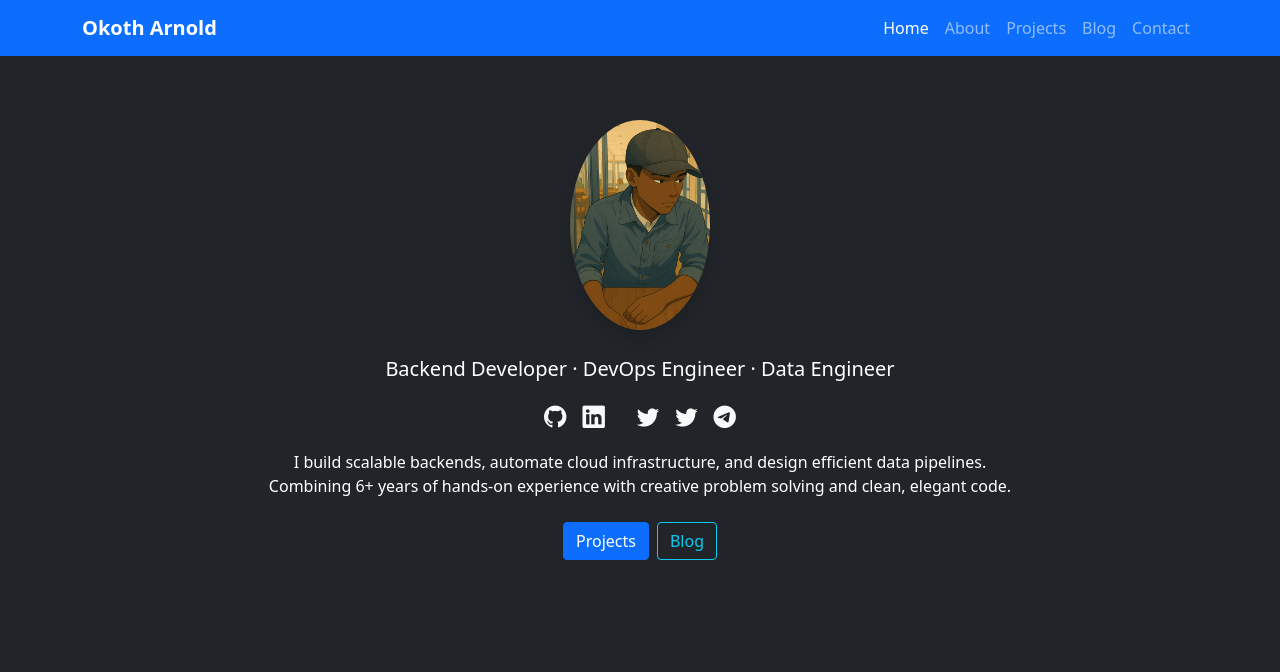
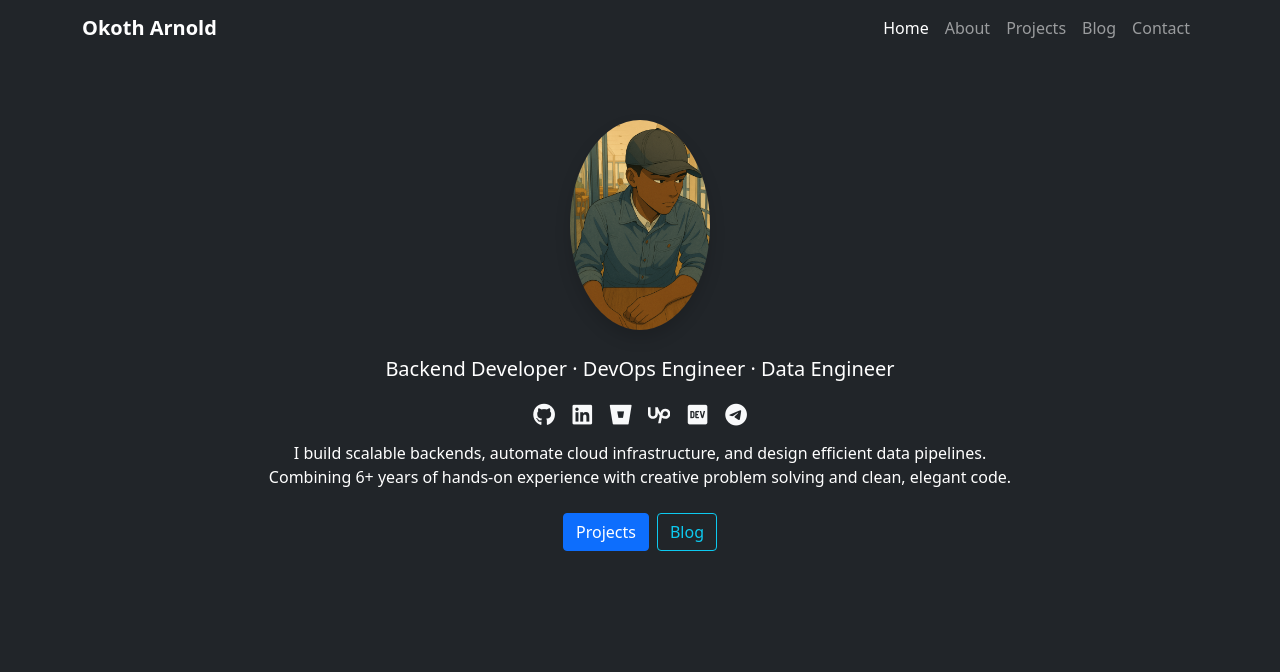
Before and after one commit to 4rn0h/profile, a Flask app: page / in a window 1280 px wide. Shown: the top 672 px of the page. Run offline with Flask 3, Linux system fonts and the light colour scheme; data comes from the database, SQL or seed files in the repository.

Commit message:
Navbar and social links updates

```diff
--- a/static/css/style.css
+++ b/static/css/style.css
@@ -65,3 +65,8 @@
         font-size: 2.5rem;
     }
 }
+
+.navbar-custom-gray {
+    background-color: #6c757d; /* Bootstrap's secondary color */
+    /* or use any hex color you prefer */
+}
--- a/templates/base.html
+++ b/templates/base.html
@@ -21,7 +21,11 @@
     <link href="https://cdn.jsdelivr.net/npm/bootstrap@5.1.3/dist/css/bootstrap.min.css" rel="stylesheet">
 
     <!-- Bootstrap Icons -->
+
     <link href="https://cdn.jsdelivr.net/npm/bootstrap-icons@1.10.5/font/bootstrap-icons.css" rel="stylesheet">
+
+    <!-- Font Awesome CDN -->
+    <link rel="stylesheet" href="https://cdnjs.cloudflare.com/ajax/libs/font-awesome/6.4.0/css/all.min.css">
 
     <!-- Custom CSS -->
     <link href="{{ url_for('static', filename='css/styles.css') }}" rel="stylesheet">
--- a/templates/includes/_navbar.html
+++ b/templates/includes/_navbar.html
@@ -1,4 +1,4 @@
-<nav class="navbar navbar-expand-lg navbar-dark bg-primary fixed-top" role="navigation">
+<nav class="navbar navbar-expand-lg navbar-dark navbar-custom-gray fixed-top" role="navigation">
     <div class="container">
         <a class="navbar-brand fw-bold" href="{{ url_for('index') }}">Okoth Arnold</a>
         <button class="navbar-toggler" type="button" data-bs-toggle="collapse" data-bs-target="#navbarNav" aria-controls="navbarNav" aria-expanded="false" aria-label="Toggle navigation">
--- a/templates/index.html
+++ b/templates/index.html
@@ -13,13 +13,12 @@
             <p class="lead">Backend Developer · DevOps Engineer · Data Engineer</p>
             <!-- Social Links -->
             <div class="d-flex justify-content-center gap-3 mb-3">
-                <a href="https://github.com/4rn0h" class="text-light" title="GitHub"><i class="bi bi-github"></i></a>
-                <a href="https://linkedin.com/in/okoth-a-a403878b" class="text-light" title="LinkedIn"><i class="bi bi-linkedin"></i></a>
-                <a href="https://bitbucket.org/okothouko" class="text-light" title="bitbucket"><i class="bi bi-bitbucket"></i></a>
-                <a href="https://twitter.com/4rn0h" class="text-light" title="Twitter"><i class="bi bi-twitter"></i></a>
-                <a href="https://twitter.com/4rn0h" class="text-light" title="Twitter"><i class="bi bi-twitter"></i></a>
-                <a href="https://t.me/okothouko" class="text-light" title="Telegram"><i class="bi bi-telegram"></i></a>
-                <!--<a href="mailto:o.arnoh@gmail.com" class="text-light" title="Email"><i class="bi bi-envelope"></i></a>-->
+            <a href="https://github.com/4rn0h" class="text-light" title="GitHub"><i class="fab fa-github social-icon"></i></a>
+            <a href="https://linkedin.com/in/okoth-a-a403878b" class="text-light" title="LinkedIn"><i class="fab fa-linkedin social-icon"></i></a>
+            <a href="https://bitbucket.org/okothouko" class="text-light" title="Bitbucket"><i class="fab fa-bitbucket social-icon"></i></a>
+            <a href="https://www.upwork.com/freelancers/~YOUR_UPWORK_ID" class="text-light" title="Upwork"><i class="fab fa-upwork social-icon"></i></a>
+            <a href="https://dev.to/4rn0h_5" class="text-light" title="dev.to"><i class="fab fa-dev social-icon"></i></a>
+            <a href="https://t.me/okothouko" class="text-light" title="Telegram"><i class="fab fa-telegram social-icon"></i></a>
             </div>
             <p class="mb-4">
                 I build scalable backends, automate cloud infrastructure, and design efficient data pipelines.<br>
@@ -46,9 +45,67 @@
         padding: 2px 6px;
         border-radius: 4px;
     }
-    .bi {
+
+    /* Unified icon styling */
+    .social-icon {
         font-size: 1.4rem;
+        vertical-align: middle;
+        line-height: 1;
+    }
+
+    /* Specific adjustments if needed */
+    .bi.social-icon {
+        /* Bootstrap Icons might need slight adjustment */
+        position: relative;
+        top: -0.05em;
+    }
+
+    .fab.social-icon {
+        /* Font Awesome might need slight adjustment */
+        position: relative;
+        top: 0.05em;
     }
     @import url("https://cdn.jsdelivr.net/npm/bootstrap-icons@1.10.5/font/bootstrap-icons.css");
 </style>
+
+<!-- CSS Fixes -->
+<style>
+    .social-icon {
+        font-size: 1.4rem;
+        width: 1.4rem;
+        height: 1.4rem;
+        display: inline-flex;
+        align-items: center;
+        justify-content: center;
+        vertical-align: middle;
+    }
+
+    /* Specific fix for Upwork icon */
+    .fa-upwork {
+        font-family: "Font Awesome 6 Brands" !important;
+        font-weight: 400;
+    }
+
+    /* If Upwork still doesn't show, use this SVG fallback */
+    .fa-upwork.fallback svg {
+        width: 1.4rem;
+        height: 1.4rem;
+        fill: currentColor;
+    }
+</style>
+
+<!-- Fallback for Upwork if needed -->
+<script>
+document.addEventListener('DOMContentLoaded', function() {
+    const upworkIcon = document.querySelector('.fa-upwork');
+    if (window.getComputedStyle(upworkIcon, ':before').content === 'none') {
+        upworkIcon.classList.add('fallback');
+        upworkIcon.innerHTML = `
+            <svg viewBox="0 0 24 24" xmlns="http://www.w3.org/2000/svg">
+                <path d="M18.561 13.158c-1.102 0-2.135-.467-3.074-1.227l.228-1.076.008-.042c.207-1.143.849-3.06 2.839-3.06 1.492 0 2.703 1.212 2.703 2.703-.001 1.489-1.212 2.702-2.704 2.702zm0-8.14c-2.539 0-4.51 1.649-5.31 4.366-1.22-1.834-2.148-4.036-2.687-5.892H7.828v7.112c-.002 1.406-1.141 2.546-2.547 2.548-1.406-.002-2.543-1.143-2.545-2.548V3.492H0v7.112c0 2.914 2.37 5.303 5.281 5.303 2.913 0 5.283-2.389 5.283-5.303v-1.19c.529 1.107 1.182 2.229 1.974 3.221l-1.673 7.873h2.797l1.213-5.71c1.063.679 2.285 1.109 3.686 1.109 3 0 5.439-2.452 5.439-5.45 0-3-2.439-5.439-5.439-5.439z"/>
+            </svg>`;
+    }
+});
+</script>
+
 {% endblock %}
```
